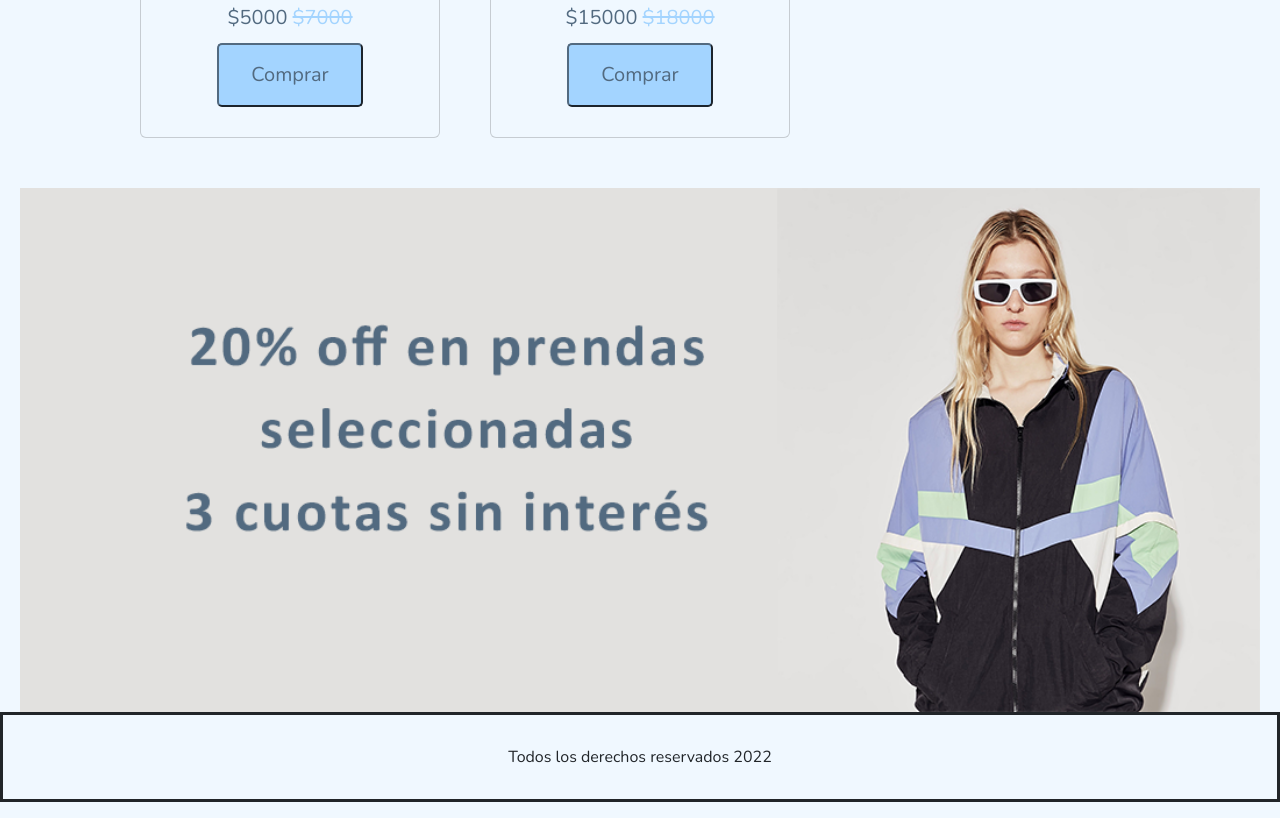
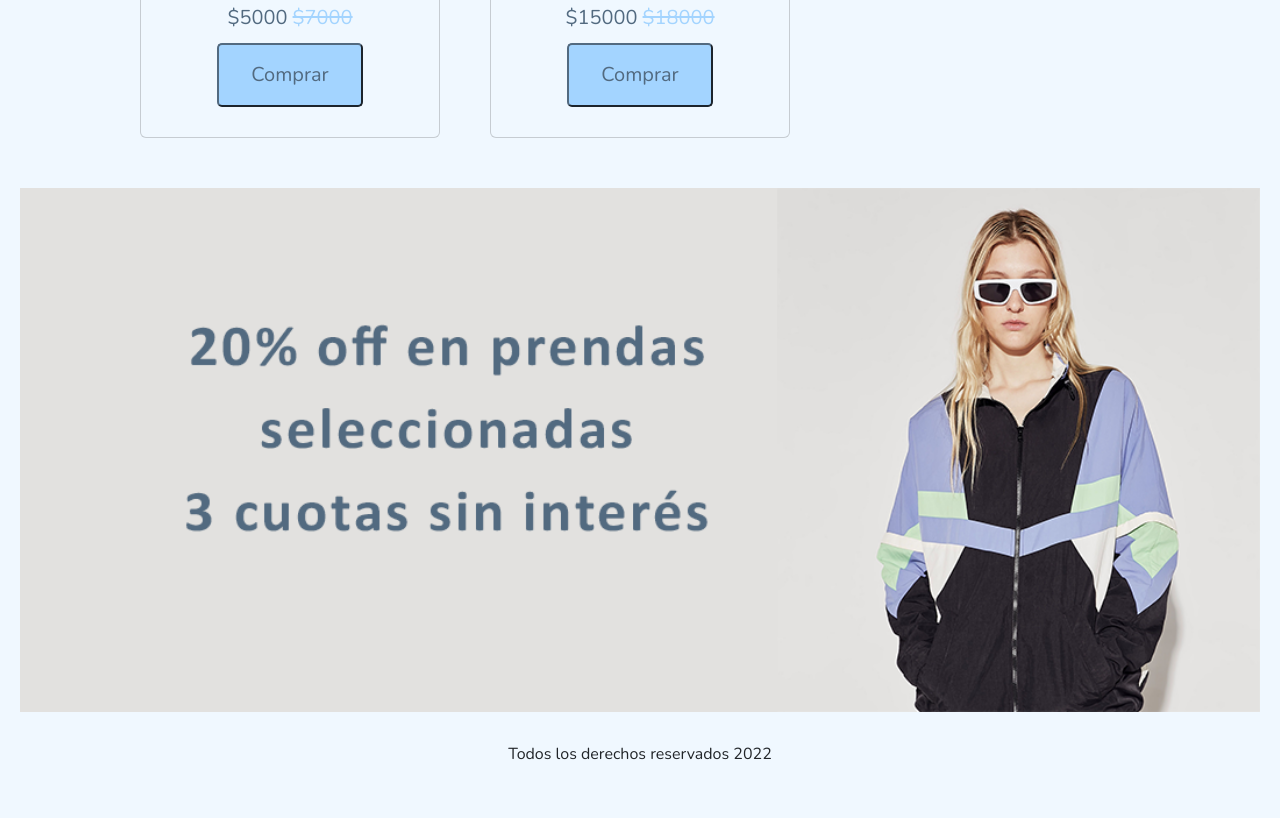
Before and after one commit to MartinEfe89/entregable-martin-funes, a plain HTML site: page index.html in a window 1280 px wide. Shown: the part 2035-2853 px from the top of the page. Drawn offline with nearby package versions, Linux system fonts and the light colour scheme.

Commit message:
modificacion css

```diff
--- a/css/style.css
+++ b/css/style.css
@@ -146,9 +146,6 @@ legend{
 }
 /*Footer*/
 footer p {
-    border-top: 2px;
-    border-color: #526A80;
-    border: solid;
     text-align: center;
     padding: 30px;
     font-family: "Nunito", sans-serif;
```
